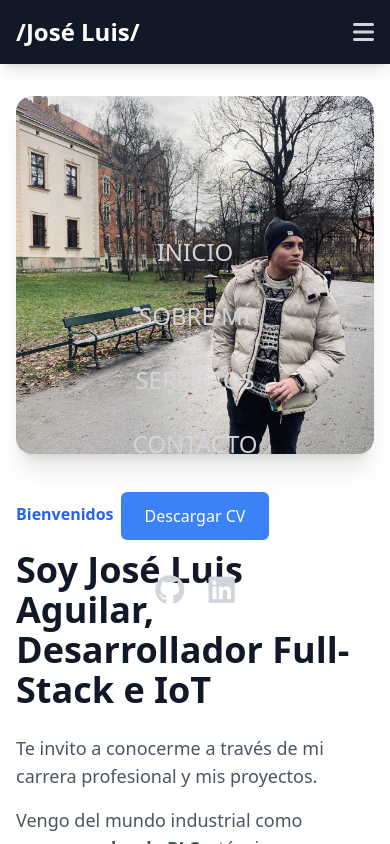
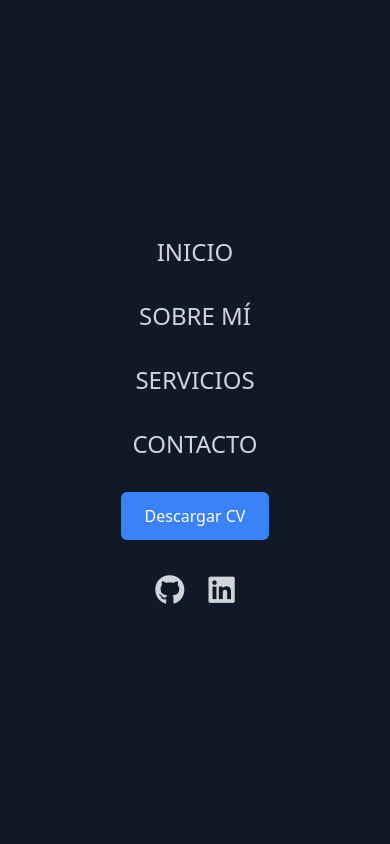
Before and after one commit to joselaguilarhz/joselaguilarhz.github.io, a React (Vite) app: page / in a window 390 px wide. Both pictures are taken after a click on the button 363 px from the left and 32 px from the top of the page. Shown: the top 844 px of the page. Built offline with nearby package versions, Linux system fonts and the light colour scheme.

Commit message:
fix navbar

```diff
--- a/package.json
+++ b/package.json
@@ -9,7 +9,7 @@
     "lint": "eslint .",
     "preview": "vite preview",
     "predeploy": "npm run build",
-    "deploy": "gh-pages -d dist"
+  "deploy": "gh-pages -d dist --dotfiles true"
   },
   "dependencies": {
     "react": "^19.1.1",
--- a/src/components/layout/Header.jsx
+++ b/src/components/layout/Header.jsx
@@ -23,7 +23,7 @@ const Header = () => {
             <li><a href="#contacto" className="text-gray-300 hover:text-blue-400 transition-colors">CONTACTO</a></li>
             <li>
               <a
-                href="/assets/CV-JOSE-LUIS.pdf"
+                href="/assets/docs/CV JOSE LUIS.pdf"
                 className="bg-blue-500 text-white px-4 py-2 rounded-md hover:bg-blue-400 transition-colors"
                 target="_blank"
                 rel="noopener"
@@ -63,11 +63,12 @@ const Header = () => {
         </div>
 
         {/* Mobile Navigation */}
-        <div
-          className={`fixed inset-0 bg-gray-900/98 md:hidden transition-opacity duration-300 ${
-            isMenuOpen ? 'opacity-100' : 'opacity-0 pointer-events-none'
-          }`}
-        >
+          <div
+            className={`fixed inset-0 bg-gray-900 md:hidden transition-opacity duration-300 ${
+              isMenuOpen ? 'opacity-100' : 'opacity-0 pointer-events-none'
+               }`}
+          >
+
           <nav className="h-full flex items-center justify-center">
             <ul className="space-y-8 text-center" onClick={handleMenuClick}>
               <li><a href="#inicio" className="text-gray-300 text-2xl hover:text-blue-400 transition-colors">INICIO</a></li>
```
